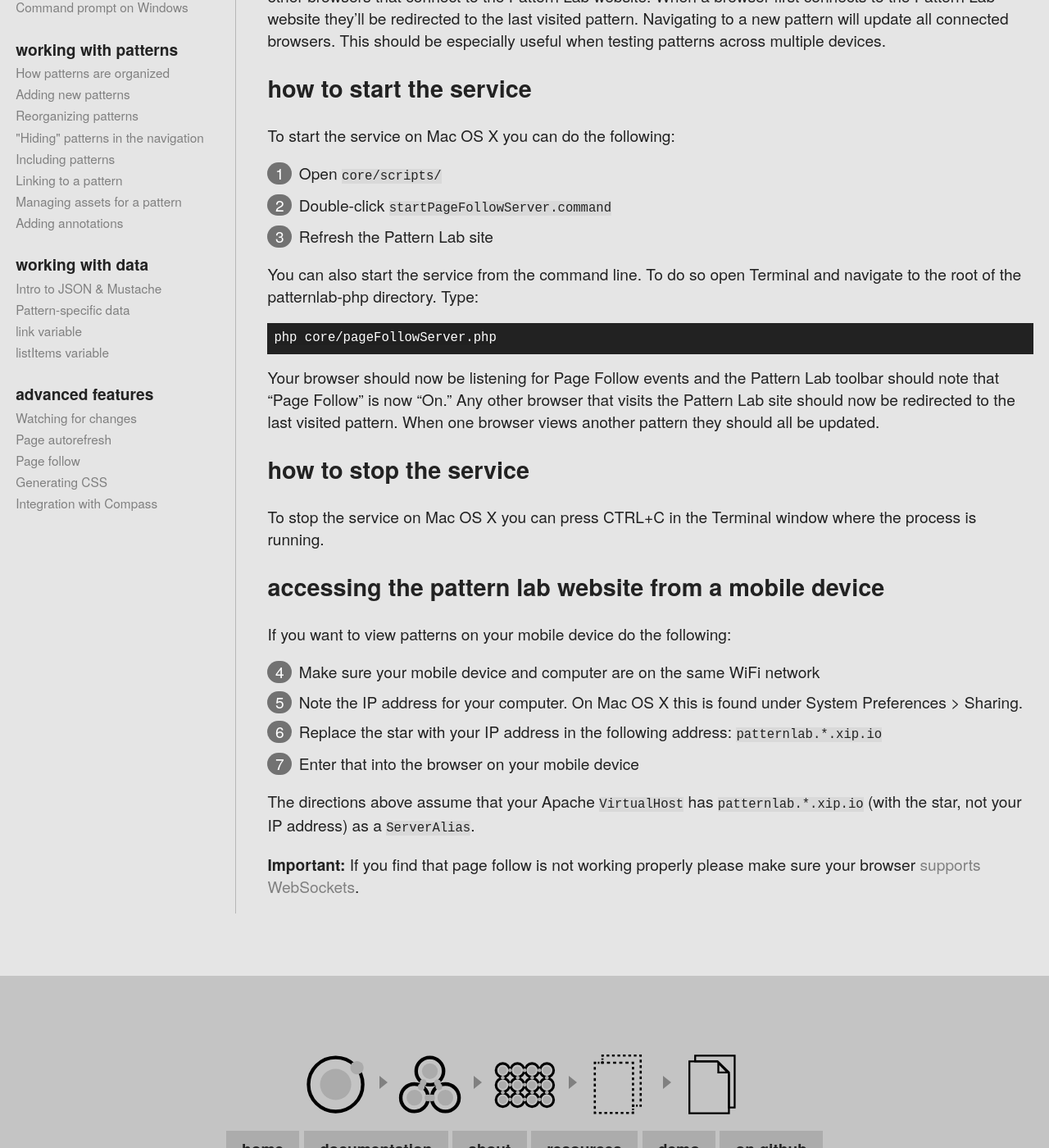
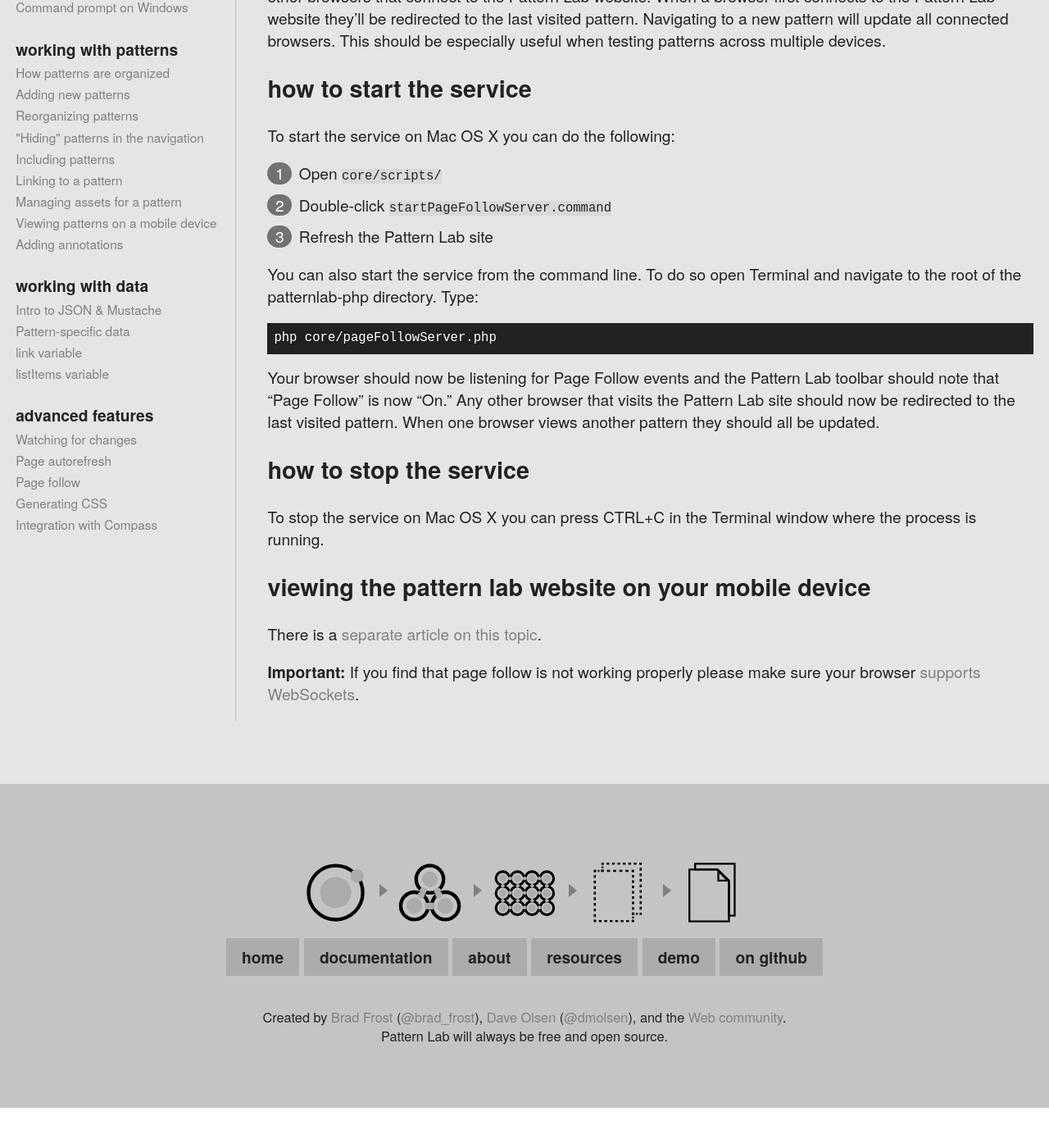
Before and after one commit to pattern-lab/website, a Jekyll site: the page built from patternlabsite/docs/advanced-page-follow.md, in a window 1280 px wide and 1400 px high, scrolled down 371 px. Shown: the whole window at 82% size. Built offline with Jekyll 4.4.1, drawn with Linux system fonts in a browser that asks for light colours; Markdown is read by kramdown in place of the engine named in the settings; comment, search, counter and statistics services are not loaded; after the commit the page ends 1722 px from its top, so only the background shows below that.

Commit message:
moving the directions regarding mobile to their own entry

```diff
--- a/patternlabsite/_includes/docs-navigation.html
+++ b/patternlabsite/_includes/docs-navigation.html
@@ -21,6 +21,7 @@
 				<li><a href="/docs/pattern-including.html">Including patterns</a></li>
 				<li><a href="/docs/pattern-linking.html">Linking to a pattern</a></li>
 				<li><a href="/docs/pattern-managing-assets.html">Managing assets for a pattern</a></li>
+				<li><a href="/docs/pattern-mobile-view.html">Viewing patterns on a mobile device</a></li>
 				<li><a href="/docs/pattern-adding-annotations.html">Adding annotations</a></li>
 			</ul>
 		</li>
--- a/patternlabsite/docs/advanced-page-follow.md
+++ b/patternlabsite/docs/advanced-page-follow.md
@@ -4,6 +4,7 @@
 ---
 
 # Multi browser & Multi device Testing with Page Follow
+
 The PHP version of Pattern Lab's Page Follow feature gives developers the ability to have one browser control other browsers that connect to the Pattern Lab website. When a browser first connects to the Pattern Lab website they'll be redirected to the last visited pattern. Navigating to a new pattern will update all connected browsers. This should be especially useful when testing patterns across multiple devices.
 
 ## How to Start the Service
@@ -24,15 +25,8 @@
 
 To stop the service on Mac OS X you can press CTRL+C in the Terminal window where the process is running.
 
-## Accessing the Pattern Lab Website from a Mobile Device
+## Viewing the Pattern Lab Website on Your Mobile Device
 
-If you want to view patterns on your mobile device do the following:
-
-1. Make sure your mobile device and computer are on the same WiFi network
-2. Note the IP address for your computer. On Mac OS X this is found under System Preferences > Sharing.
-3. Replace the star with your IP address in the following address: `patternlab.*.xip.io`
-4. Enter that into the browser on your mobile device
-
-The directions above assume that your Apache `VirtualHost` has `patternlab.*.xip.io` (with the star, not your IP address) as a `ServerAlias`.
+There is a [separate article on this topic](/docs/pattern-mobile-view.html).
 
 **Important:** If you find that page follow is not working properly please make sure your browser [supports WebSockets](http://caniuse.com/websockets).
```
Also changed, not shown: patternlabsite/docs/pattern-mobile-view.md (added, +38 -0 lines).
